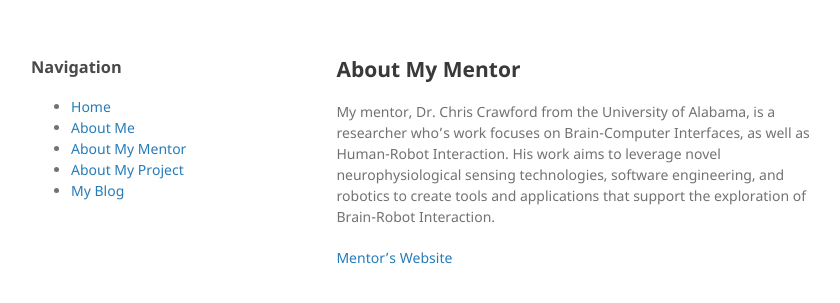
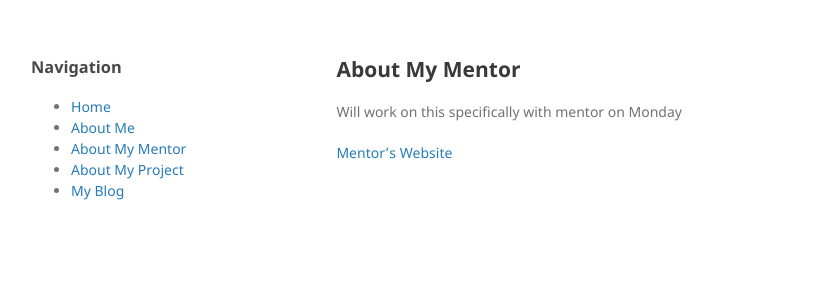
Before and after one commit to Tad-Baterbomb/Tad-Baterbomb.github.io, a Jekyll site: the page built from about-my-mentor.md, in a window 1280 px wide. Shown: the top 303 px of the page, without its empty margins (179-1019 px from the left). Built offline with Jekyll 4.4.1, drawn with Linux system fonts in a browser that asks for light colours; our own code applies the rules of GitHub Pages for plain Markdown files.

Commit message:
Update about-my-mentor.md

```diff
--- a/about-my-mentor.md
+++ b/about-my-mentor.md
@@ -1,5 +1,5 @@
 ## About My Mentor
 
-My mentor, Dr. Chris Crawford from the University of Alabama, is a researcher who’s work focuses on Brain-Computer Interfaces, as well as Human-Robot Interaction. His work aims to leverage novel neurophysiological sensing technologies, software engineering, and robotics to create tools and applications that support the exploration of Brain-Robot Interaction.
+Will work on this specifically with mentor on Monday
 
-[Mentor's Website](https://htilua.org/about-the-pi)
+[Mentor's Website]()
```
